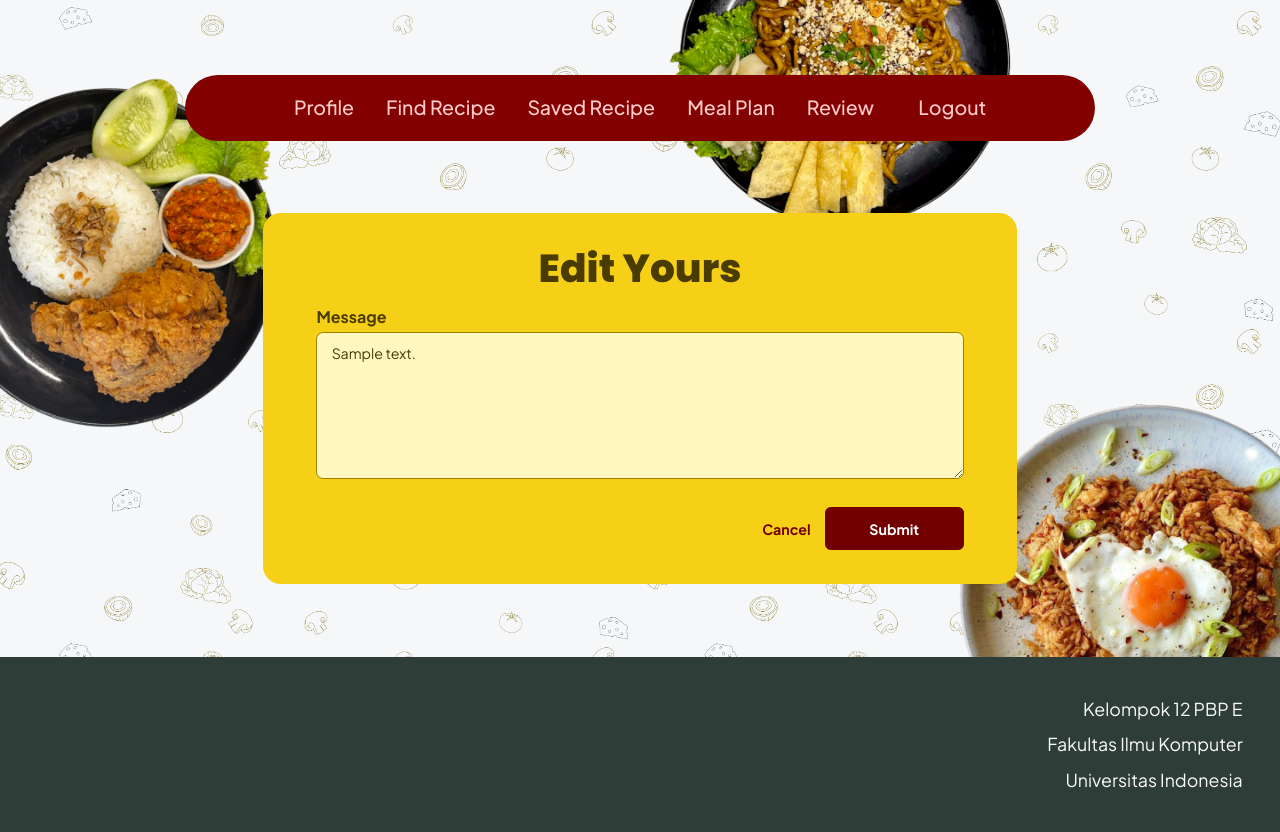
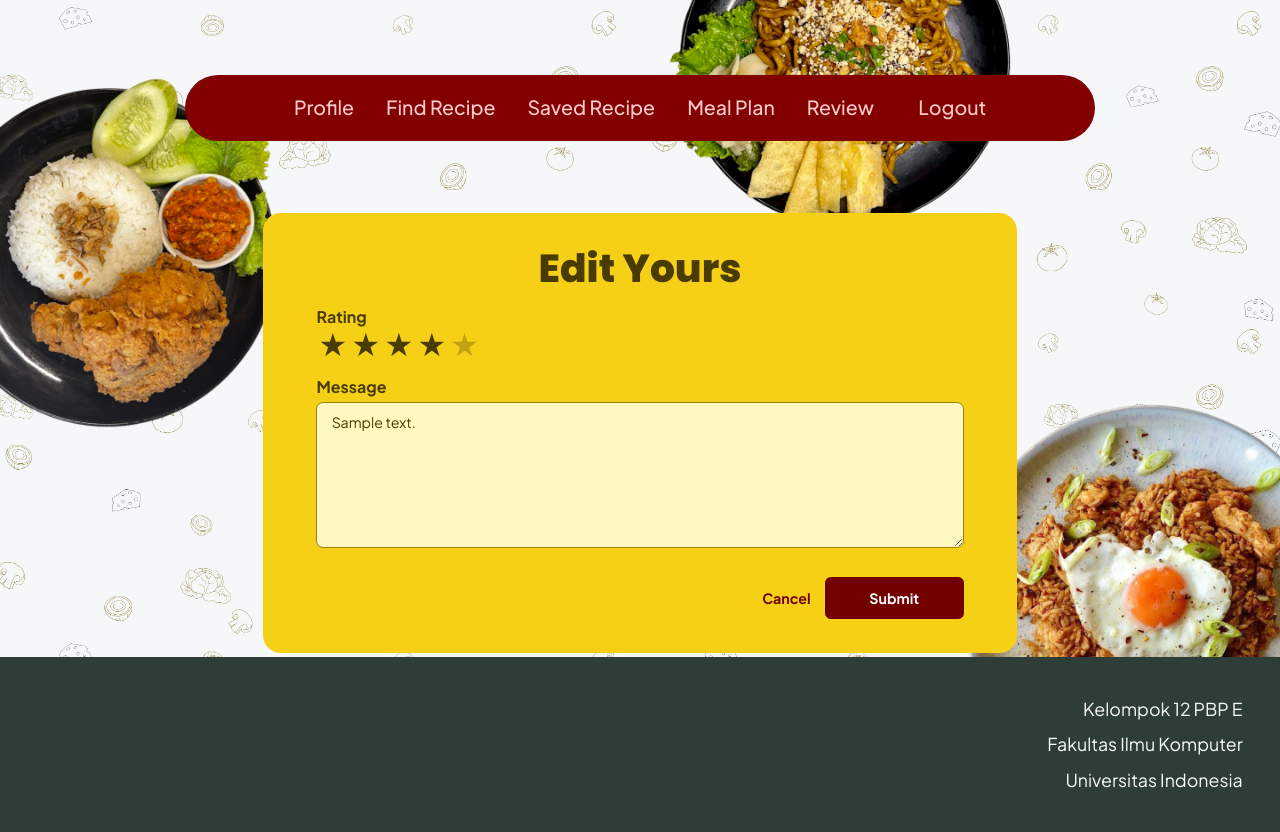
Before and after one commit to pbp-kelompok-e12/FillMyDish, a Django app: page /review/1/update/ in a window 1280 px wide. Run offline with Django 5.2, Linux system fonts and the light colour scheme; a user stored in the database is signed in; tables that the repository leaves empty hold one stand-in row (values such as "Sample post"); some libraries are stand-ins or nearby versions.

Commit message:
feat: added css styling and html for update_review.html

```diff
--- a/static/css/review.css
+++ b/static/css/review.css
@@ -321,6 +321,66 @@
   background-color: var(--color-palette-primary-600);
 }
 
+.frame .review-form__rating {
+  margin-bottom: 1.25rem;
+}
+
+.frame .review-form__rating-title {
+  display: block;
+  margin-bottom: 0.25rem;
+  font-family: "Plus Jakarta Sans", Helvetica, sans-serif;
+  font-weight: 600;
+  font-size: 1.125rem;
+  color: var(--review-brown);
+}
+
+.frame .star-input {
+  position: relative;
+  display: flex;
+  flex-direction: row-reverse;   /* membalik 5..1 menjadi 1..5 */
+  justify-content: flex-end;
+}
+
+.frame .star-input input {
+  position: absolute;
+  opacity: 0;
+  pointer-events: none;
+}
+
+.frame .star-input label {
+  padding: 0 0.15rem;
+  font-size: 2.25rem;
+  line-height: 1;
+  color: rgba(74, 60, 0, 0.3);
+  cursor: pointer;
+}
+
+.frame .star-input input:checked ~ label,
+.frame .star-input label:hover,
+.frame .star-input label:hover ~ label {
+  color: var(--review-brown);
+}
+
+.frame .star-input input:focus-visible + label {
+  outline: 2px solid var(--review-brown);
+  border-radius: 0.25rem;
+}
+
+/* Bintang di kartu review */
+.frame .review-card__header {
+  display: flex;
+  align-items: center;
+  justify-content: space-between;
+  gap: 1rem;
+}
+
+.frame .review-card__stars {
+  font-size: 1.25rem;
+  letter-spacing: 0.1rem;
+  white-space: nowrap;
+  color: var(--review-gold);
+}
+
 @media (max-width: 1023px) {
   .frame .deco-layer.deco-layer--full {
     bottom: 8rem; /* kira-kira tinggi footer mobile */
--- a/templates/update_review.html
+++ b/templates/update_review.html
@@ -6,6 +6,20 @@
     <form class="review-form" method="post">
         {% csrf_token %}
         <h2 class="review-form__title">Edit Yours</h2>
+
+        <div class="review-form__rating">
+            <span class="review-form__rating-title">Rating</span>
+            <div class="star-input">
+                {% for i in "54321" %}
+                <input type="radio" name="rating" id="star{{ i }}" value="{{ i }}"
+                {% if form.rating.value|stringformat:"s" == i %}checked{% endif %}>
+                <label for="star{{ i }}" title="{{ i }} bintang">★</label>
+                {% endfor %}
+            </div>
+            {% for error in form.rating.errors %}
+                <p class="review-form__error" style="display:block">{{ error }}</p>
+            {% endfor %}
+        </div>
 
         <div class="review-form__field">
             <label for="{{ form.message.id_for_label }}">Message</label>
```
